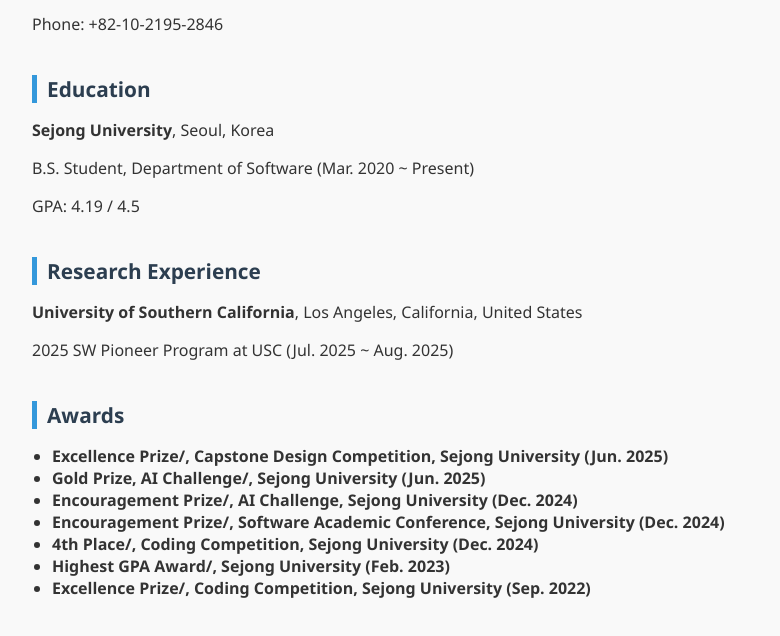
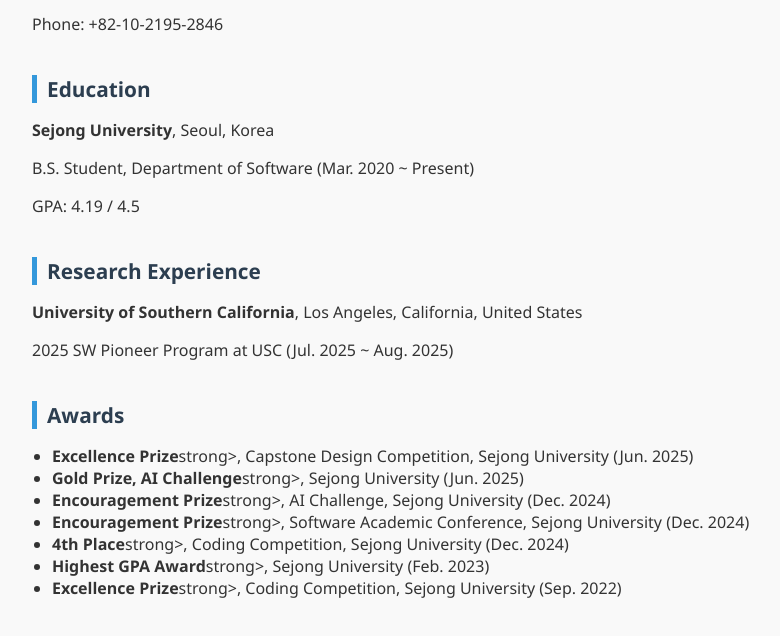
Before and after one commit to this-is-this-is/this-is-this-is.github.io, a plain HTML site: page index.html in a window 1280 px wide. Shown: the part 129-765 px from the top of the page, without its empty margins (8-788 px from the left). Drawn offline with Linux system fonts and the light colour scheme.

Commit message:
Update index.html

```diff
--- a/index.html
+++ b/index.html
@@ -64,13 +64,13 @@
     <div class="section">
       <div class="section-title">Awards</div>
       <ul>
-        <li><strong>Excellence Prize/<strong>, Capstone Design Competition, Sejong University (Jun. 2025)</li>
-        <li><strong>Gold Prize, AI Challenge/<strong>, Sejong University (Jun. 2025)</li>
-        <li><strong>Encouragement Prize/<strong>, AI Challenge, Sejong University (Dec. 2024)</li>
-        <li><strong>Encouragement Prize/<strong>, Software Academic Conference, Sejong University (Dec. 2024)</li>
-        <li><strong>4th Place/<strong>, Coding Competition, Sejong University (Dec. 2024)</li>
-        <li><strong>Highest GPA Award/<strong>, Sejong University (Feb. 2023)</li>
-        <li><strong>Excellence Prize/<strong>, Coding Competition, Sejong University (Sep. 2022)</li>
+        <li><strong>Excellence Prize</strong>strong>, Capstone Design Competition, Sejong University (Jun. 2025)</li>
+        <li><strong>Gold Prize, AI Challenge</strong>strong>, Sejong University (Jun. 2025)</li>
+        <li><strong>Encouragement Prize</strong>strong>, AI Challenge, Sejong University (Dec. 2024)</li>
+        <li><strong>Encouragement Prize</strong>strong>, Software Academic Conference, Sejong University (Dec. 2024)</li>
+        <li><strong>4th Place</strong>strong>, Coding Competition, Sejong University (Dec. 2024)</li>
+        <li><strong>Highest GPA Award</strong>strong>, Sejong University (Feb. 2023)</li>
+        <li><strong>Excellence Prize</strong>strong>, Coding Competition, Sejong University (Sep. 2022)</li>
       </ul>
     </div>
 
```
